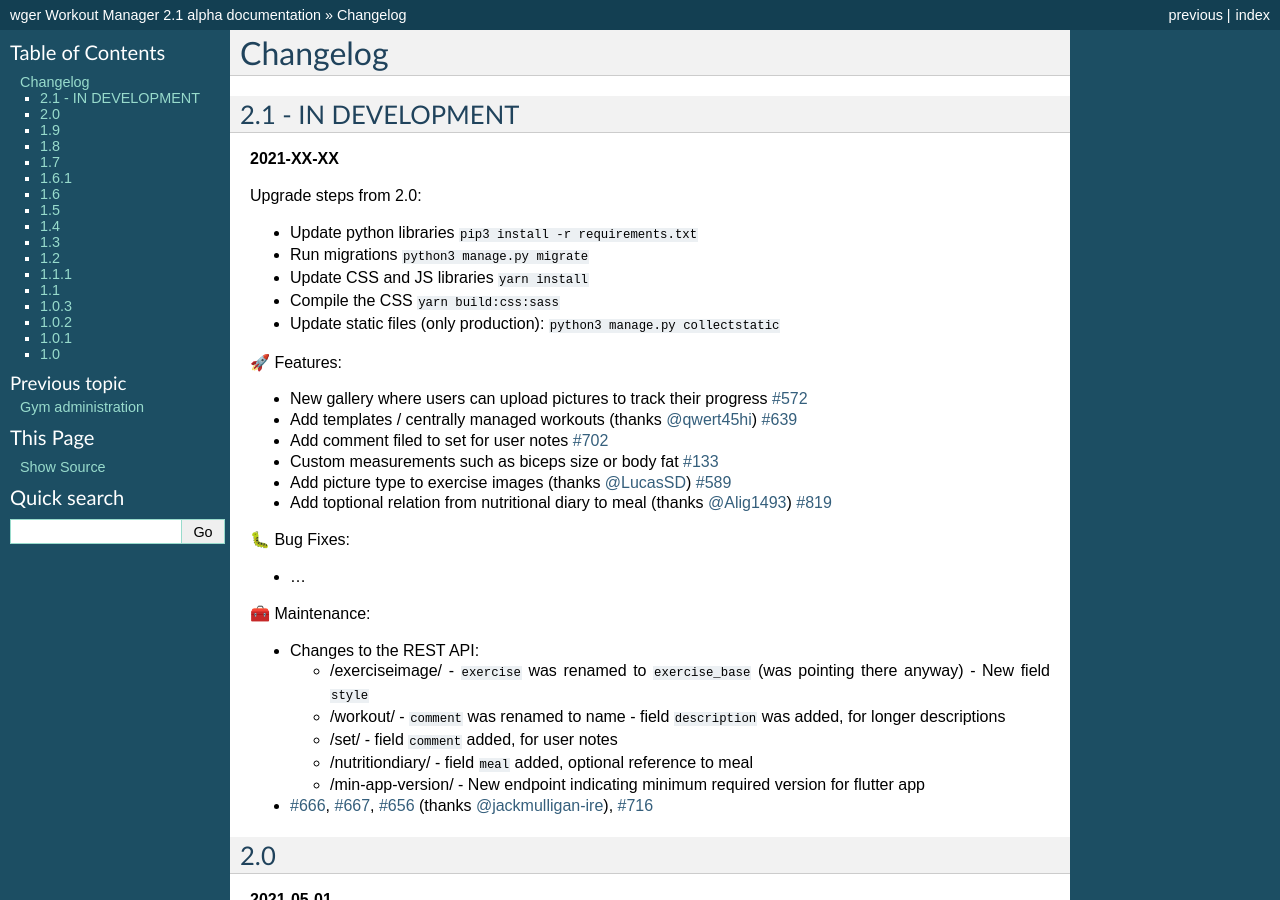
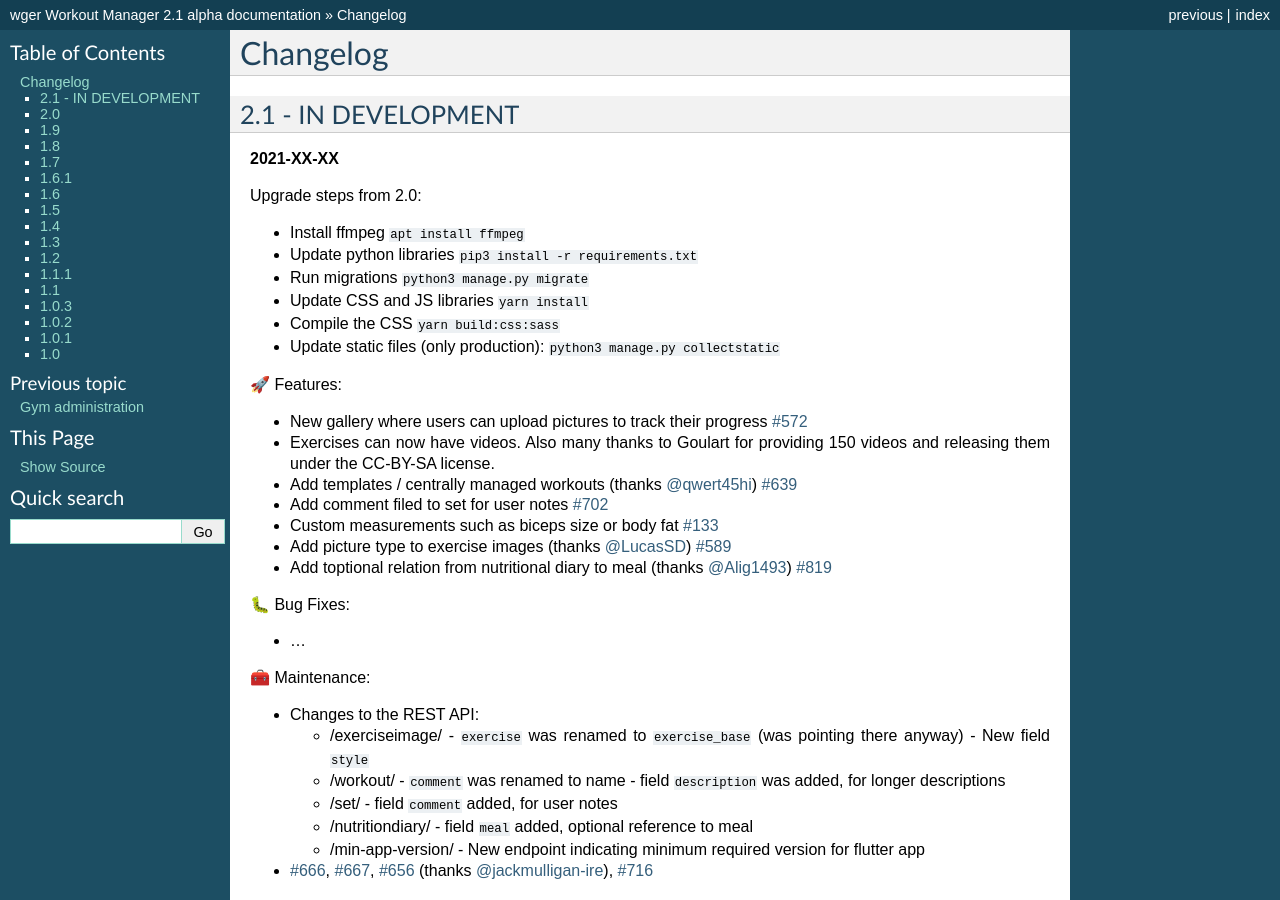
Before and after one commit to wger-project/docs, a Sphinx documentation site: the page built from docs/changelog.rst, in a window 1280 px wide and 900 px high. Built offline with Sphinx 7.4.7, drawn with Linux system fonts in a browser that asks for light colours.

Commit message:
Update changelog.rst

```diff
--- a/docs/changelog.rst
+++ b/docs/changelog.rst
@@ -7,6 +7,7 @@
 
 Upgrade steps from 2.0:
 
+* Install ffmpeg ``apt install ffmpeg``
 * Update python libraries ``pip3 install -r requirements.txt``
 * Run migrations ``python3 manage.py migrate``
 * Update CSS and JS libraries ``yarn install``
@@ -16,6 +17,8 @@
 🚀 Features:
 
 * New gallery where users can upload pictures to track their progress `#572`_
+* Exercises can now have videos. Also many thanks to Goulart for providing 150 videos
+  and releasing them under the CC-BY-SA license.
 * Add templates / centrally managed workouts (thanks `@qwert45hi`_) `#639`_
 * Add comment filed to set for user notes `#702`_
 * Custom measurements such as biceps size or body fat `#133`_
```
